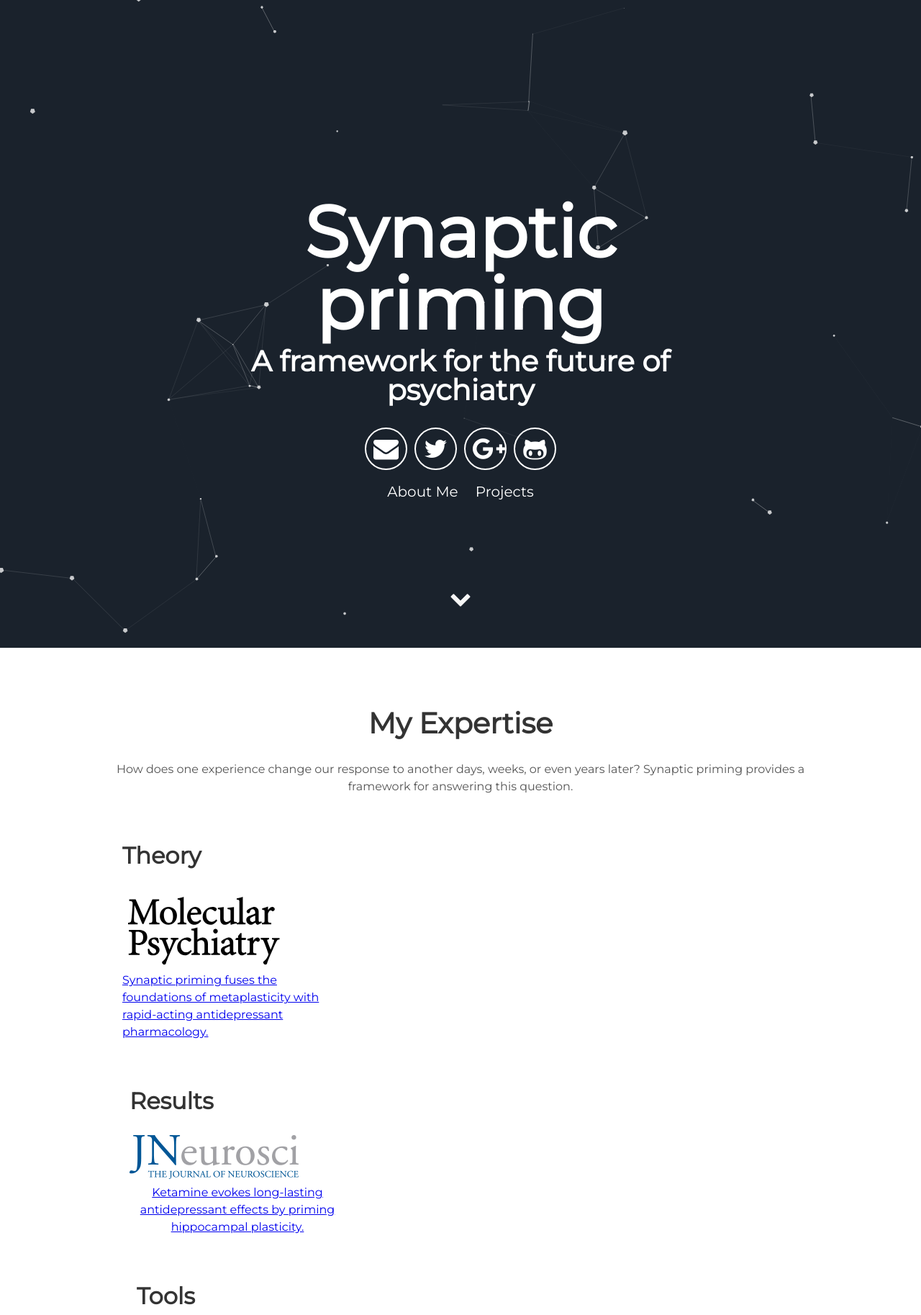
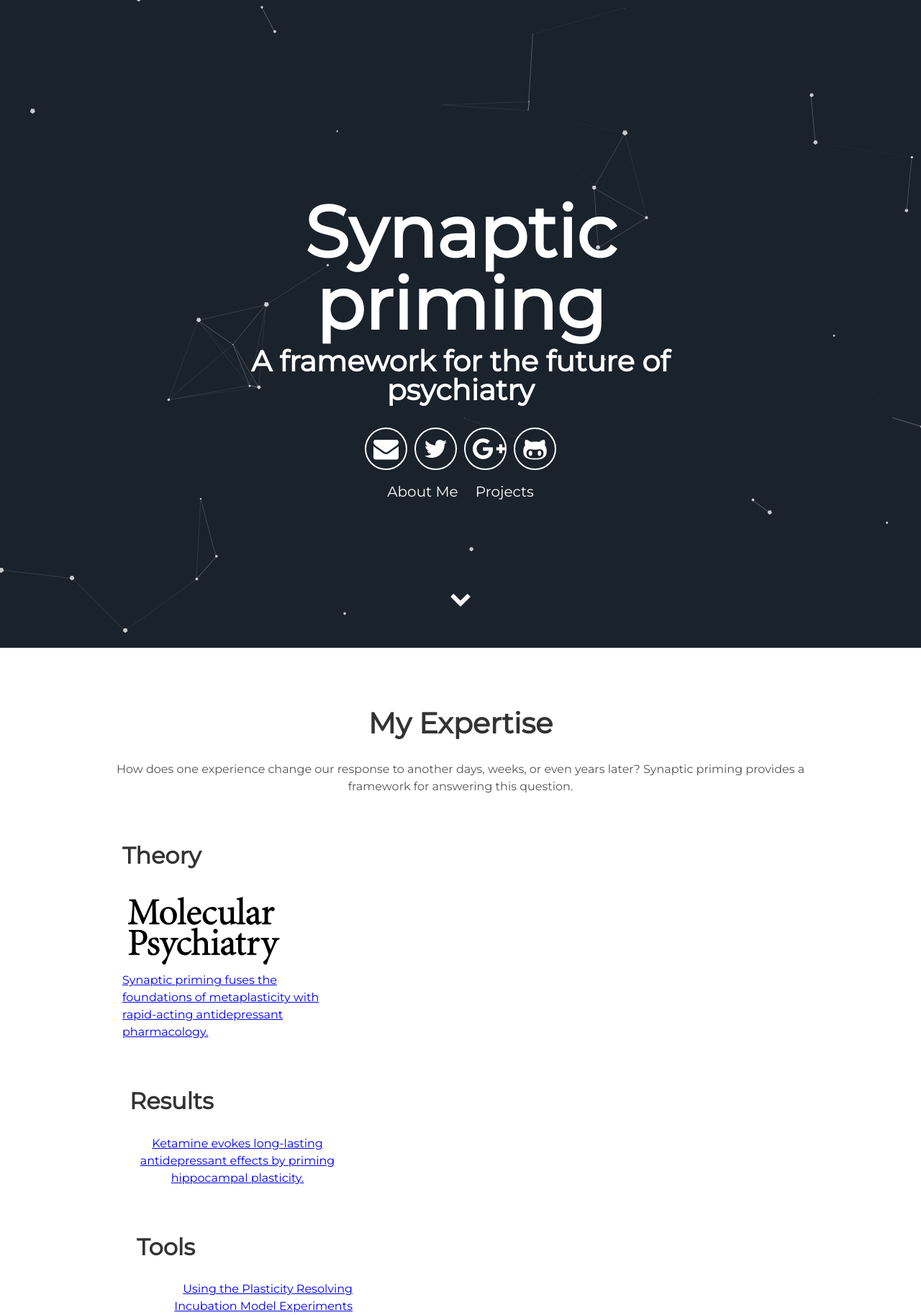
Before and after one commit to synaptic-priming/Nomad, a Jekyll site: the page built from index.html, in a window 1280 px wide. Shown: the top 1827 px of the page at 72% size. Built offline with Jekyll 4.4.1, drawn with Linux system fonts in a browser that asks for light colours; grey boxes are pictures that could not be loaded.

Commit message:
Update about.html

```diff
--- a/_includes/about.html
+++ b/_includes/about.html
@@ -12,15 +12,13 @@
     </div>
     <div class="tech">
       <h2>Results</h2>
-  <div class="images">
-    <img alt="JNeuro" src="{{ "/assets/img/jneuro logo.png" | prepend: site.baseurl }}" />
+
     <div style="width:300px; text-align:center;">
 <a href="https://doi.org/10.1523/JNEUROSCI.1316-22.2022"> Ketamine evokes long-lasting antidepressant effects by priming hippocampal plasticity. </a>
     </div>
     <div class="tech">
       <h2>Tools</h2>
-      <div class="images">
-    <img alt="NPP" src="{{ "/assets/img/NPP logo.png" | prepend: site.baseurl }}" />
+
        <div style="width:300px; text-align:right;">
 <a href="https://doi.org/10.1038/s41386-025-02085-4"> Using the Plasticity Resolving Incubation Model Experiments (PRIME) to elucidate time-sensitive antidepressant plasticity. </a>
     </div>
```
